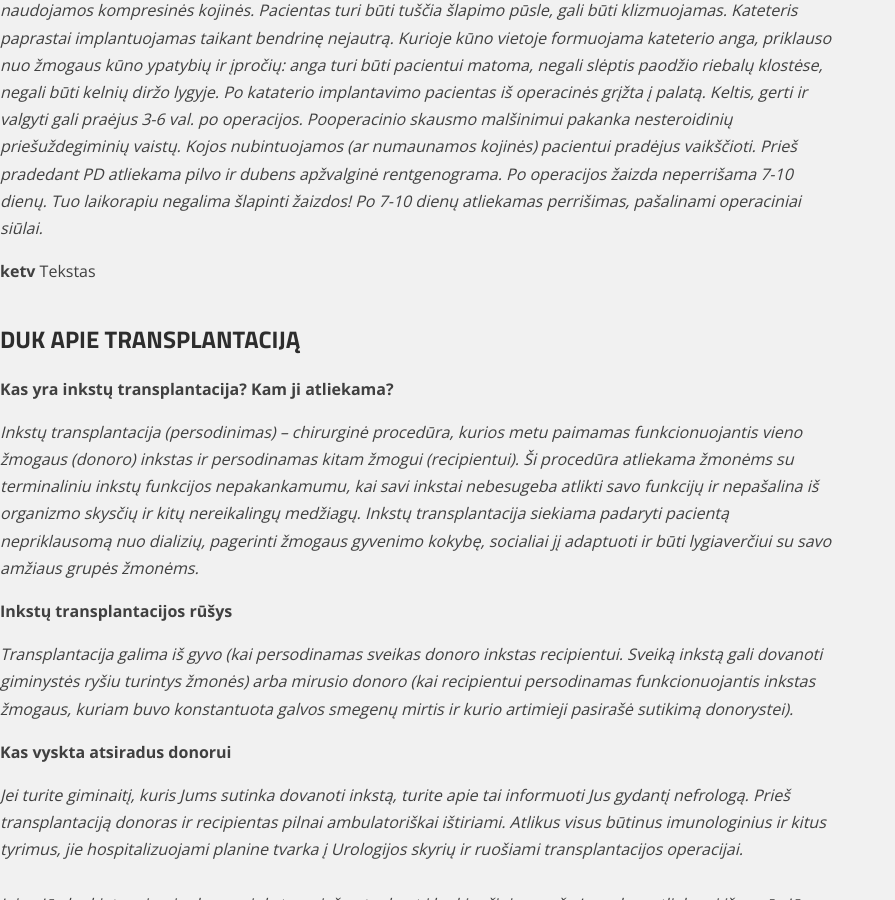
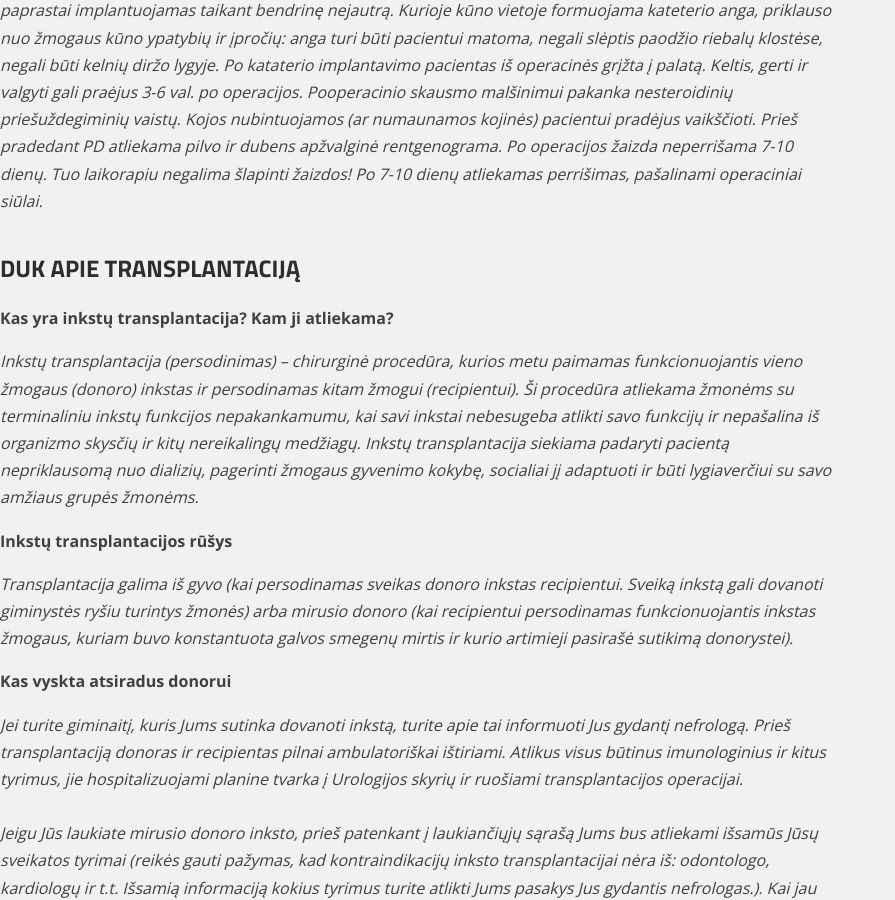
Before and after one commit to artms/peritonine, a Jekyll site: the page built from duk/index.html, in a window 1280 px wide and 900 px high, scrolled down 1202 px. Shown: the whole window, without its empty margins (0-895 px from the left). Built offline with Jekyll 4.4.1, drawn with Linux system fonts in a browser that asks for light colours.

Commit message:
Remove unfinished PD4 placeholder from DUK
PD4 was an empty stub (a TOC entry with no label plus a 'ketv'/'Tekstas' body). Drop both the TOC link and the body section. <b> now balances 10/10; no duplicate ids; all anchors resolve.

Co-authored-by: Copilot App <223556219+Copilot@users.noreply.github.com>

```diff
--- a/duk/index.html
+++ b/duk/index.html
@@ -11,7 +11,6 @@ description: "Dažniausiai užduodami klausimai apie peritoninę dializę ir tra
              <li><a href="#PD1"><abbr title="PD1">Kiek laiko egzistuoja PD gydymas?</abbr></a></li>
              <li><a href="#PD2"><abbr title="PD2">Kaip kūne atrodo kateteris?</abbr></a></li>
              <li><a href="#PD3"><abbr title="PD3">Kaip pasiruošti PD kateterio implantavimui? Kaip viskas vyks?</abbr></a></li>
-             <li><a href="#PD4"><abbr title="PD4"> </abbr></a></li>
          </ul></li>
       <li><a href="#Tr">DUK apie transplantaciją</a>
       <ul><li><a href="#Tr1"><abbr title="Tr1">Kas yra inkstų transplantacija? Kam ji atliekama?</abbr></a></li>
@@ -40,8 +39,6 @@ Kurioje kūno vietoje formuojama kateterio anga, priklauso nuo žmogaus kūno yp
 Po kataterio implantavimo pacientas iš operacinės grįžta į palatą. Keltis, gerti ir valgyti gali praėjus 3-6 val. po operacijos. Pooperacinio skausmo malšinimui pakanka nesteroidinių priešuždegiminių vaistų. Kojos nubintuojamos (ar numaunamos kojinės) pacientui pradėjus vaikščioti. Prieš pradedant PD atliekama pilvo ir dubens apžvalginė rentgenograma. Po operacijos žaizda neperrišama 7-10 dienų. Tuo laikorapiu negalima šlapinti žaizdos! Po 7-10 dienų atliekamas perrišimas, pašalinami operaciniai siūlai.
 </i>
 </p>
-<p id="PD4"><b>ketv</b>
-Tekstas</p>
 <h2 id="Tr">DUK APIE TRANSPLANTACIJĄ</h2>
 <p id="Tr1"><b>Kas yra inkstų transplantacija? Kam ji atliekama?</b></p>
 <p><i>Inkstų transplantacija (persodinimas) &#8211; chirurginė procedūra, kurios metu paimamas funkcionuojantis vieno žmogaus (donoro) inkstas ir persodinamas kitam žmogui (recipientui). Ši procedūra atliekama žmonėms su terminaliniu inkstų funkcijos nepakankamumu, kai savi inkstai nebesugeba atlikti savo funkcijų ir nepašalina iš organizmo skysčių ir kitų nereikalingų medžiagų. Inkstų transplantacija siekiama padaryti pacientą nepriklausomą nuo dializių, pagerinti žmogaus gyvenimo kokybę, socialiai jį adaptuoti ir būti lygiaverčiui su savo amžiaus grupės žmonėms.</i>
```
